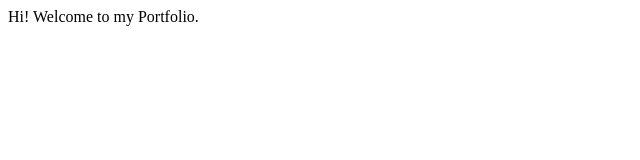
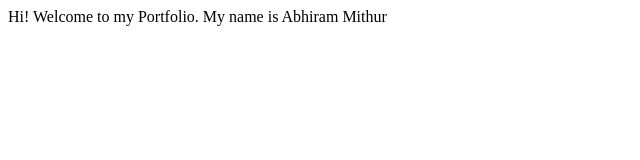
Before and after one commit to Abhiram-Mithur/MyPortfolio, a plain HTML site: page index.html in a window 1280 px wide. Shown: the whole page, without its empty margins (0-640 px from the left). Drawn offline with Linux system fonts and the light colour scheme.

Commit message:
Update: text

```diff
--- a/index.html
+++ b/index.html
@@ -8,5 +8,7 @@
 </head>
 <body>
    Hi! Welcome to my Portfolio.
+   My name is Abhiram Mithur
+
 </body>
 </html>
```
